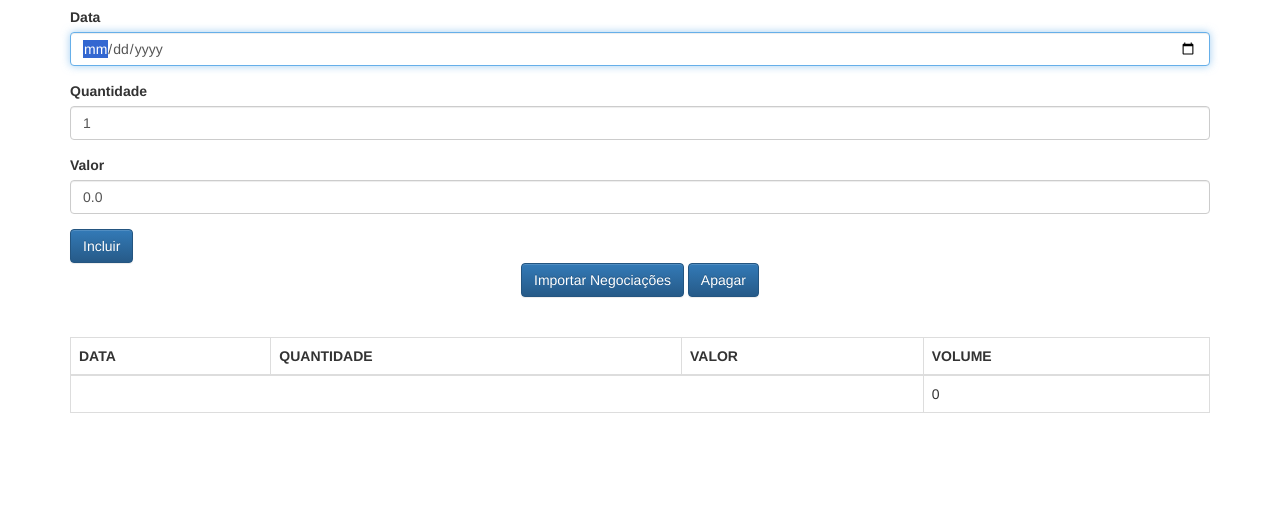
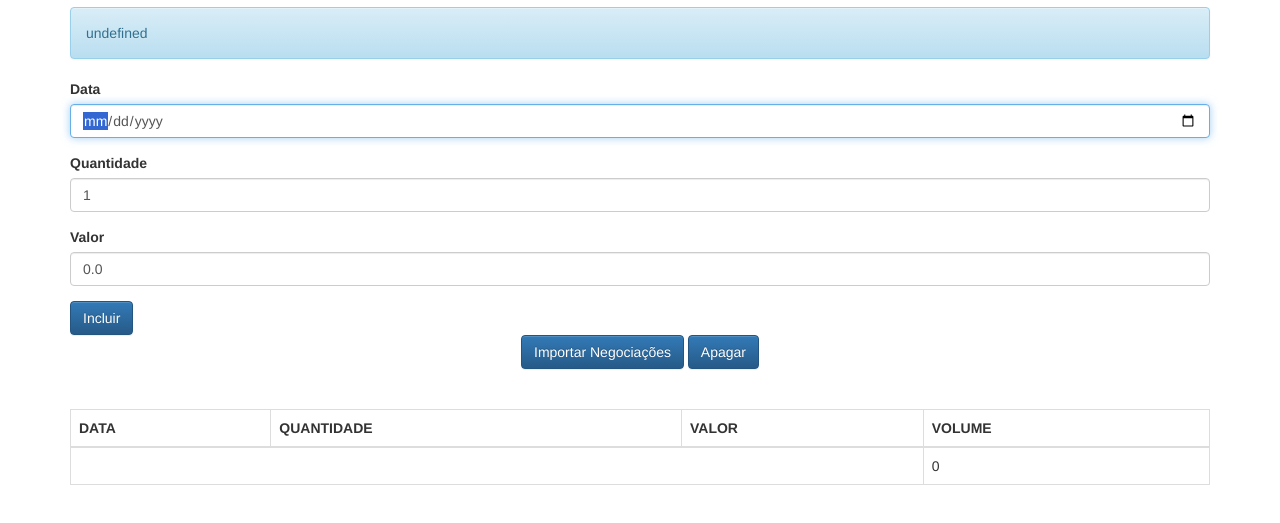
Before and after one commit to AzevedoDev/cangaceiroJS, a plain HTML site: page client/index.html in a window 1280 px wide. Shown: the part 63-586 px from the top of the page. Drawn offline with Linux system fonts and the light colour scheme.

Commit message:
indo para casa

```diff
--- a/client/app/controllers/NegociacaoController.js
+++ b/client/app/controllers/NegociacaoController.js
@@ -9,6 +9,9 @@ constructor(){
     this._negociacoes =	new	Negociacoes();
     this._negociacoesView = new NegociacoesView('#negociacoes');
     this._negociacoesView.update(this._negociacoes);
+    this._mensagem = new Mensagem();
+    this._mensagemView = new MensagemView('#mensagemView');
+    this._mensagemView.update(this._mensagem);
 }
 
     _limpaFormulario(){
@@ -22,8 +25,11 @@ constructor(){
     adciona(event){
         event.preventDefault();
         this._negociacoes.adciona(this._criaNegociacao());
+        this._mensagem.texto = 'Negociação adicionada com sucesso';
         this._negociacoesView.update(this._negociacoes);
+        this._mensagemView.update(this._mensagem)
         this._limpaFormulario();
+
     }
 
     _criaNegociacao(){
--- /dev/null
+++ b/client/app/ui/models/Mensagem.js
@@ -0,0 +1,14 @@
+class Mensagem{
+    constructor(texto = ''){
+
+        this._texto = texto;
+    }
+
+    get texto(){
+        this._texto;
+    }
+
+    set texto(texto){
+        this._texto = texto;
+    }
+}
--- /dev/null
+++ b/client/app/ui/views/MensagemView.js
@@ -0,0 +1,14 @@
+class MensagemView{
+
+    constructor(seletor){
+        this._elemento = document.querySelector(seletor);
+    }
+
+    template(model){
+        return `<p class="alert alert-info">${model.texto}</p>`
+    }
+
+    update(model){
+        this._elemento.innerHTML = this.template(model);
+    }
+}
--- a/client/index.html
+++ b/client/index.html
@@ -10,6 +10,8 @@
 <body class="container">
 
     <h1 class="text-center">Negociações</h1>
+
+    <div id="mensagemView"></div>
 
     <form class="form">
 
@@ -49,6 +51,8 @@
    <script	src="app/ui/converters/DateConverter.js"></script>
    <script src="app/domain/negociacao/Negociacoes.js"></script>
    <script	src="app/ui/views/NegociacoesView.js"></script>
+   <script src="app/ui/models/Mensagem.js"></script>
+   <script src="app/ui/views/MensagemView.js"></script>
    <script src="app/app.js"></script>
 </body>
 </html>
```
Also changed, not shown: readme.md.
